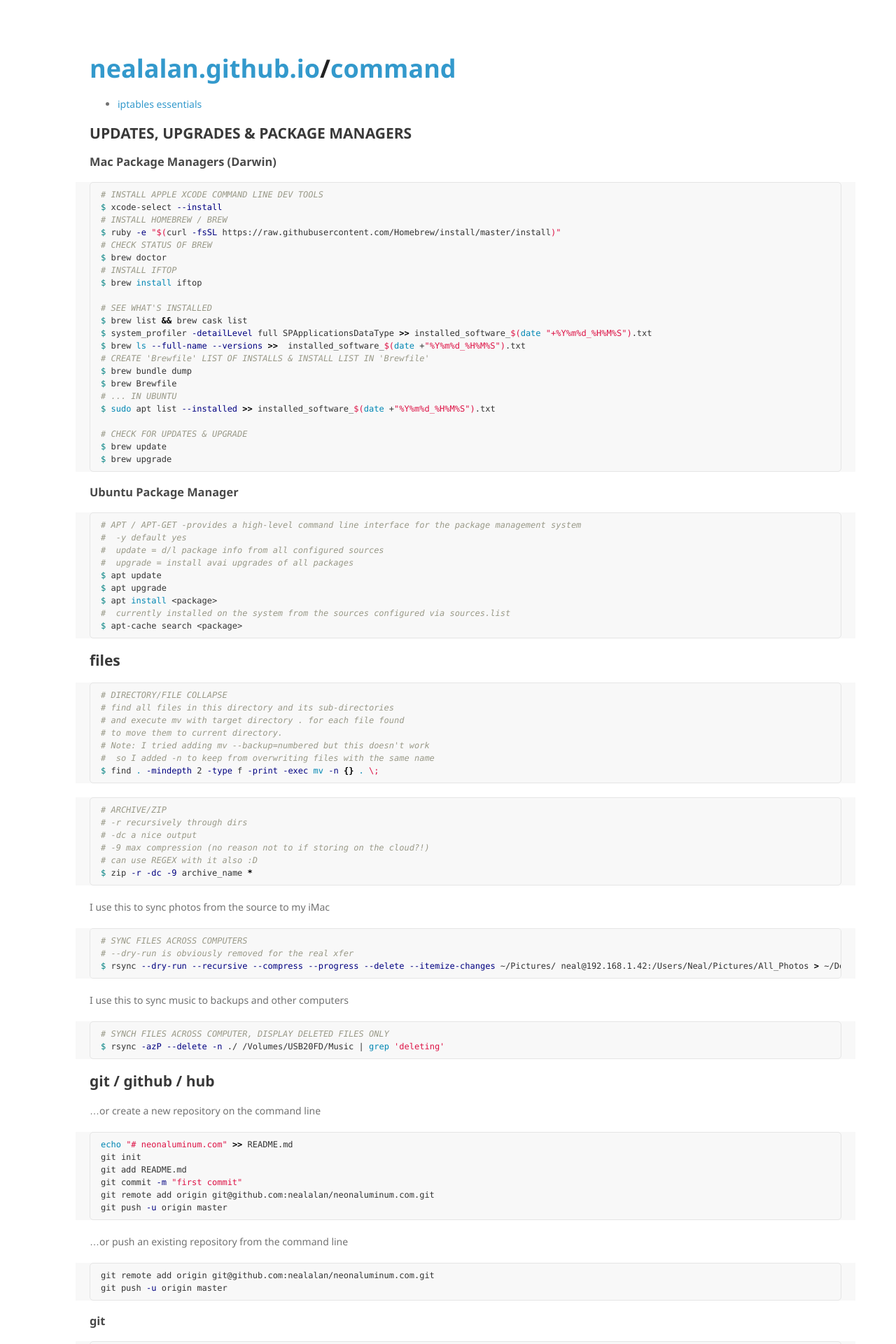
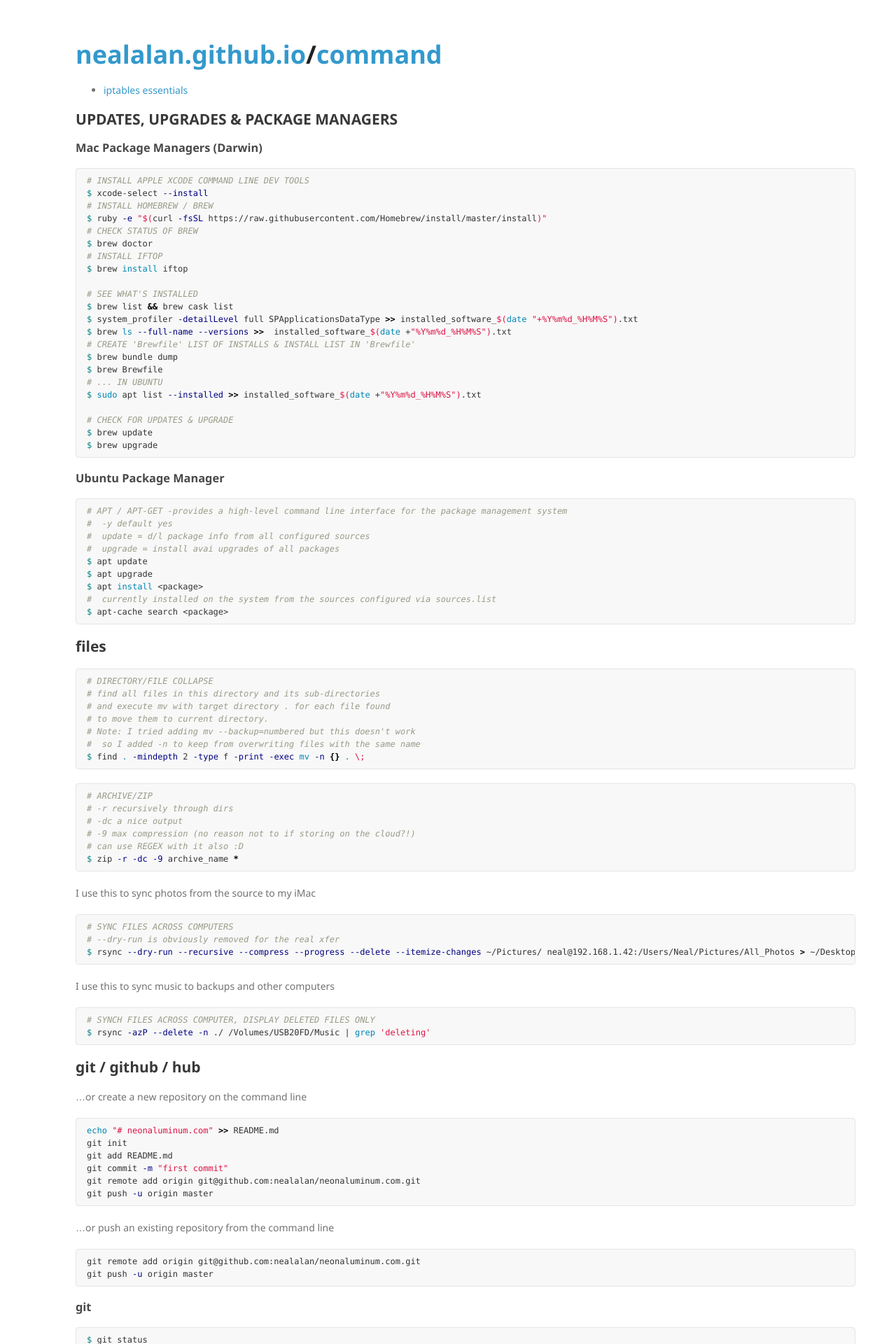
Before and after one commit to nealalan/command, a Jekyll site: the page built from README.md, in a window 1280 px wide. Shown: the top 1920 px of the page at 70% size. Built offline with Jekyll 4.4.1, drawn with Linux system fonts in a browser that asks for light colours; nearby versions of some CDN libraries; our own code applies the rules of GitHub Pages for plain Markdown files.

Commit message:
Update style.scss

```diff
--- a/_sass/style.scss
+++ b/_sass/style.scss
@@ -11,11 +11,11 @@ body {
 
 h1, h2, h3, h4, h5, h6 {
   color:#222;
-  margin:20px;
+  margin:0 0 20px;
 }
 
 p, ul, ol, table, pre, dl {
-  margin:20px;
+  margin:0 0 20px;
 }
 
 h1, h2, h3 {
```
